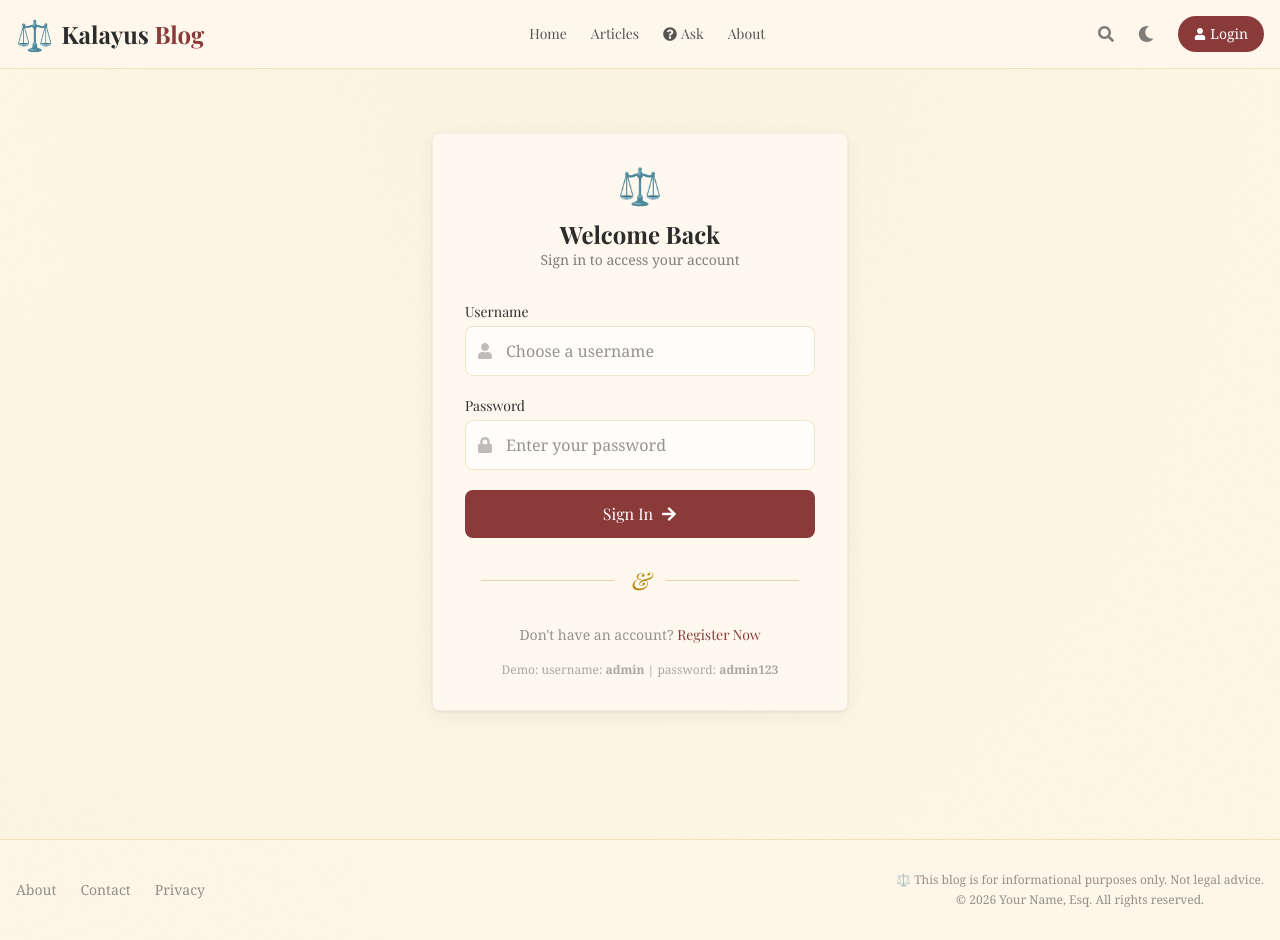
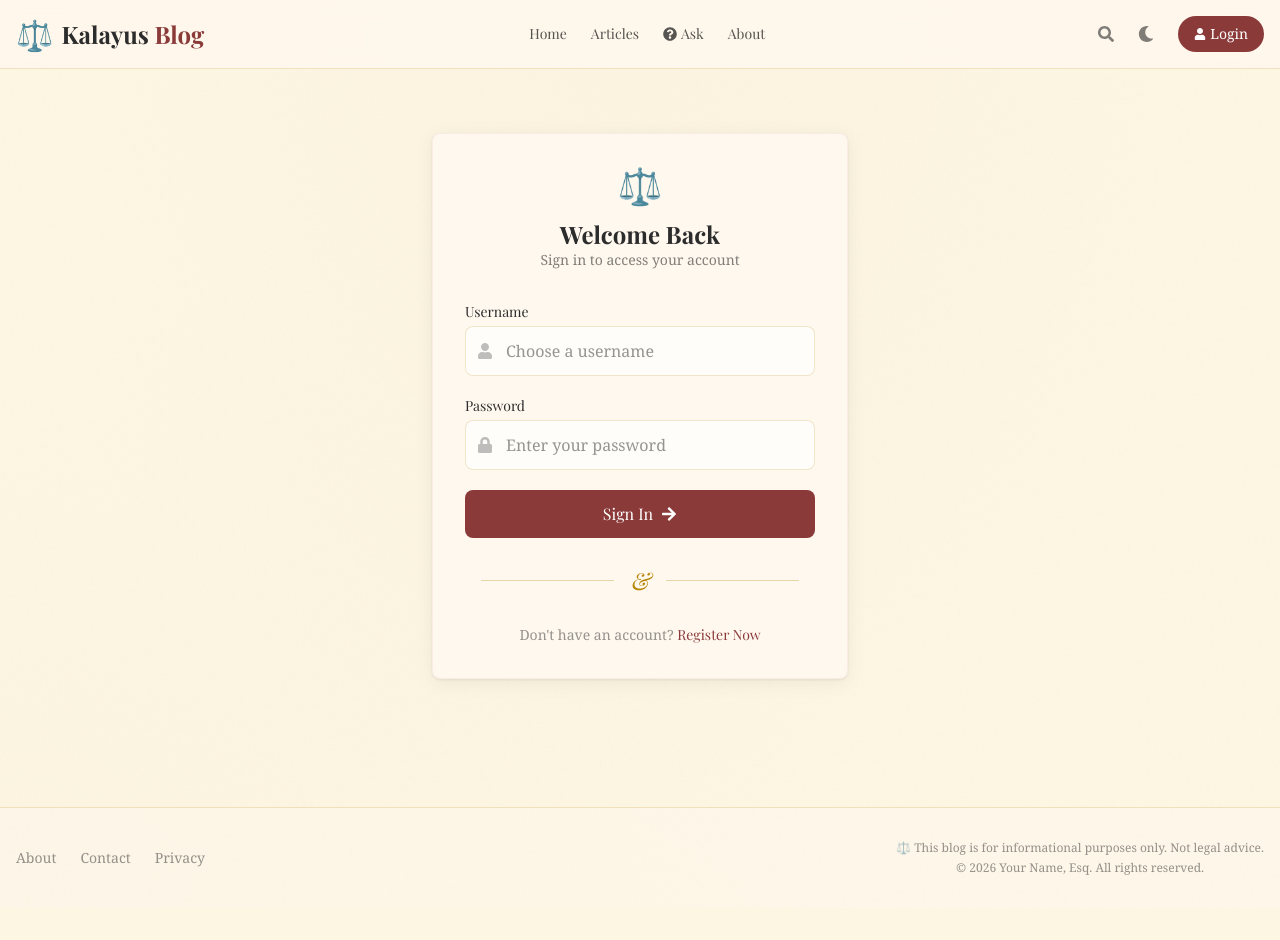
Before and after one commit to Mulu-Girmay/Blog, a React (Vite) app in the folder frontend/: page /login in a window 1280 px wide. After the commit the page ends 908 px from the top, so only its background shows below. Built offline with nearby package versions, Linux system fonts and the light colour scheme; no server answers; a web font is replaced by a local one.

Commit message:
fixing errors

```diff
--- a/frontend/src/pages/LoginPage.jsx
+++ b/frontend/src/pages/LoginPage.jsx
@@ -229,12 +229,12 @@ export default function LoginPage() {
           )}
         </button>
 
-        {!isRegister && (
+        {/* {!isRegister && (
           <p className="text-center text-xs text-ink/40 mt-4">
             Demo: username: <strong>admin</strong> | password:{" "}
             <strong>admin123</strong>
           </p>
-        )}
+        )} */}
       </div>
     </div>
   );
```
